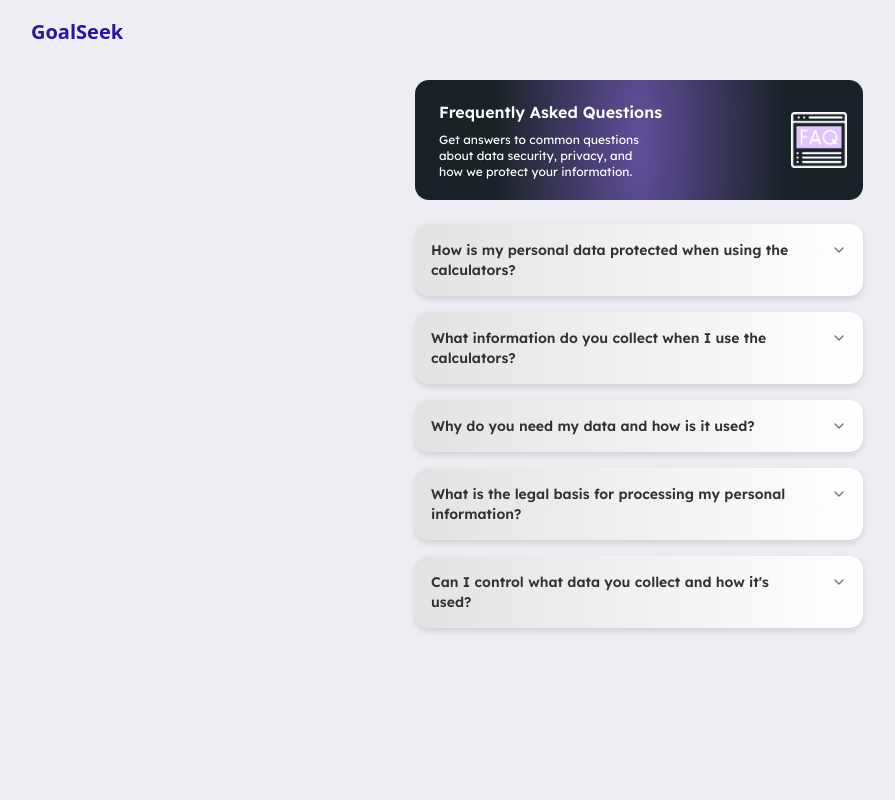
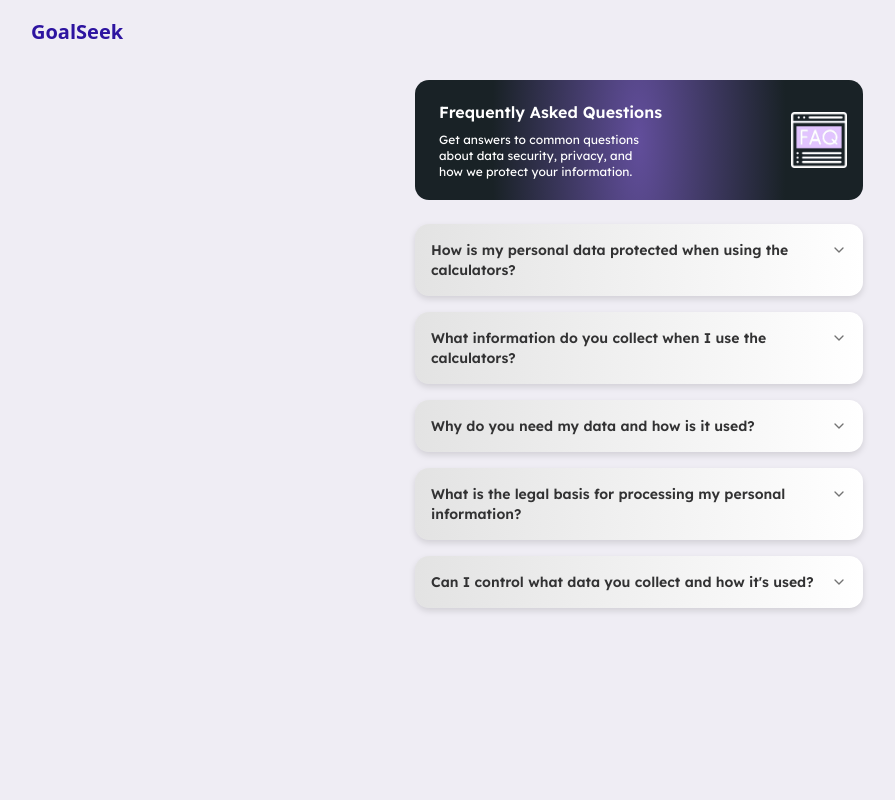
Before and after one commit to SerDunk/faq, a Next.js app: page / in a window 1280 px wide. Shown: the top 800 px of the page, without its empty margins (1-896 px from the left). Built offline with nearby package versions, Linux system fonts and the light colour scheme.

Commit message:
Changed accordion layout for shadow

```diff
--- a/src/app/page.js
+++ b/src/app/page.js
@@ -83,10 +83,8 @@ export default function FAQ() {
                   background: "linear-gradient(to right, #E3E3E3, #FFFFFF)",
                 }}
               >
-                <AccordionTrigger className="px-4 py-4 text-left hover:no-underline">
-                  <h3 className="text-sm font-semibold text-[#323233] pr-4">
-                    {faq.question}
-                  </h3>
+                <AccordionTrigger className="px-4 py-4 text-left hover:no-underline text-sm font-semibold text-[#323233] pr-4">
+                  {faq.question}
                 </AccordionTrigger>
                 <AccordionContent className="px-4 pb-4">
                   <p className="text-xs text-[#666666] leading-relaxed">
```
